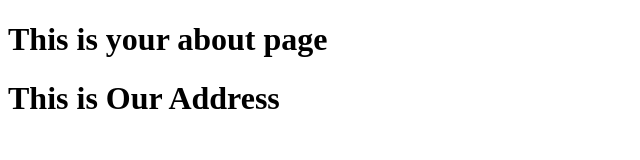
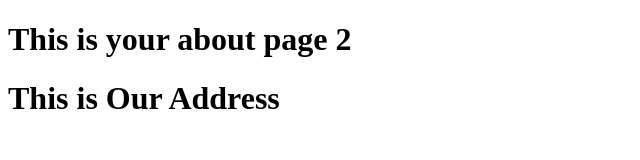
Before and after one commit to swagat-techriff/git2, a plain HTML site: page about.html in a window 1280 px wide. Shown: the full height of the page, 0-640 px from the left. Drawn offline with Linux system fonts and the light colour scheme.

Commit message:
Updates about page

```diff
--- a/about.html
+++ b/about.html
@@ -11,7 +11,7 @@
 </head>
 
 <body>
-    <h1>This is your about page</h1>
+    <h1>This is your about page 2</h1>
     <h1>This is Our Address</h1>
 </body>
 
```
